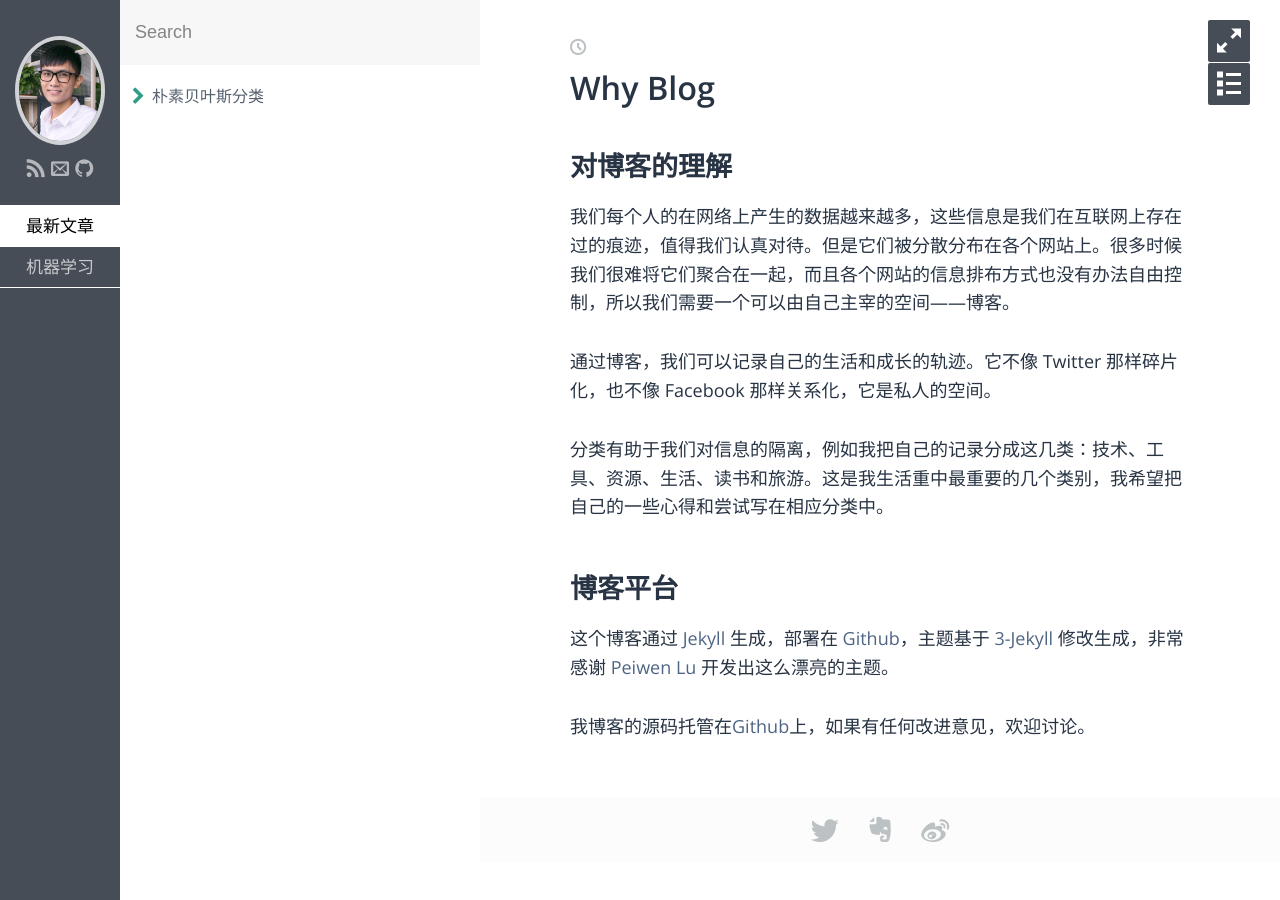
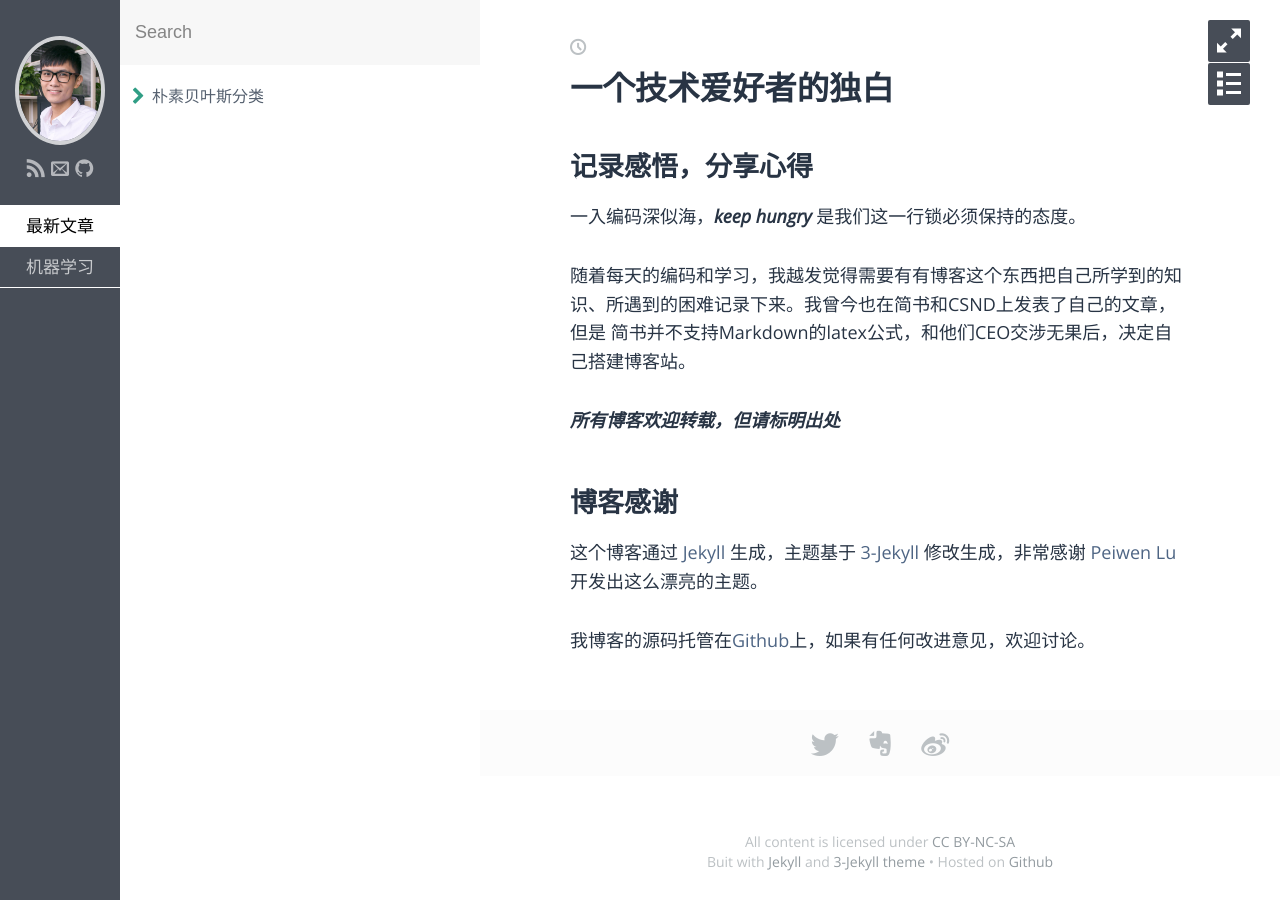
Before and after one commit to keepCodingDream/blog.io, a Jekyll site: the page built from index.md, in a window 1280 px wide. Built offline with Jekyll 4.4.1, drawn with Linux system fonts in a browser that asks for light colours; some web fonts are replaced.

Commit message:
change pic

```diff
--- a/_config.yml
+++ b/_config.yml
@@ -3,8 +3,8 @@ title: 陆仁杰的博客
 email: kobesky.lu@gmail.com
 description: > # this means to ignore newlines until "baseurl:"
   专注技术,分享心得
-baseurl: "" # the subpath of your site, e.g. /blog/
-url: https://keepcodingdream.github.io/blog.io/ # the base hostname & protocol for your site
+baseurl: "/blog.io/" # the subpath of your site, e.g. /blog/
+url: https://keepcodingdream.github.io/ # the base hostname & protocol for your site
 rss_url: /pages/feed.xml
 author: Tracy.lu
 
@@ -47,6 +47,3 @@ gems:
   - jekyll-sitemap
   - jekyll-seo-tag
   - jekyll-feed
-
-
-theme: jekyll-theme-leap-day
--- a/index.md
+++ b/index.md
@@ -1,18 +1,20 @@
 ---
-title: Why Blog
+title: 一个技术爱好者的独白
 layout: post
 ---
 
-## 对博客的理解
+## 记录感悟，分享心得
 
-我们每个人的在网络上产生的数据越来越多，这些信息是我们在互联网上存在过的痕迹，值得我们认真对待。但是它们被分散分布在各个网站上。很多时候我们很难将它们聚合在一起，而且各个网站的信息排布方式也没有办法自由控制，所以我们需要一个可以由自己主宰的空间——博客。
+一入编码深似海，***keep hungry*** 是我们这一行锁必须保持的态度。
 
-通过博客，我们可以记录自己的生活和成长的轨迹。它不像 Twitter 那样碎片化，也不像 Facebook 那样关系化，它是私人的空间。
+随着每天的编码和学习，我越发觉得需要有有博客这个东西把自己所学到的知识、所遇到的困难记录下来。我曾今也在简书和CSND上发表了自己的文章，但是
+简书并不支持Markdown的latex公式，和他们CEO交涉无果后，决定自己搭建博客站。
 
-分类有助于我们对信息的隔离，例如我把自己的记录分成这几类：技术、工具、资源、生活、读书和旅游。这是我生活重中最重要的几个类别，我希望把自己的一些心得和尝试写在相应分类中。
+***所有博客欢迎转载，但请标明出处***
 
-## 博客平台
 
-这个博客通过 [Jekyll](http://jekyllrb.com/) 生成，部署在 [Github](https://pages.github.com)，主题基于 [3-Jekyll](https://github.com/P233/3-Jekyll) 修改生成，非常感谢 [Peiwen Lu](https://github.com/P233) 开发出这么漂亮的主题。
+## 博客感谢
 
-我博客的源码托管在[Github](https://github.com/suyan/suyan.github.io)上，如果有任何改进意见，欢迎讨论。
+这个博客通过 [Jekyll](http://jekyllrb.com/) 生成，主题基于 [3-Jekyll](https://github.com/P233/3-Jekyll) 修改生成，非常感谢 [Peiwen Lu](https://github.com/P233) 开发出这么漂亮的主题。
+
+我博客的源码托管在[Github](https://github.com/keepCodingDream/blog.io)上，如果有任何改进意见，欢迎讨论。
```
